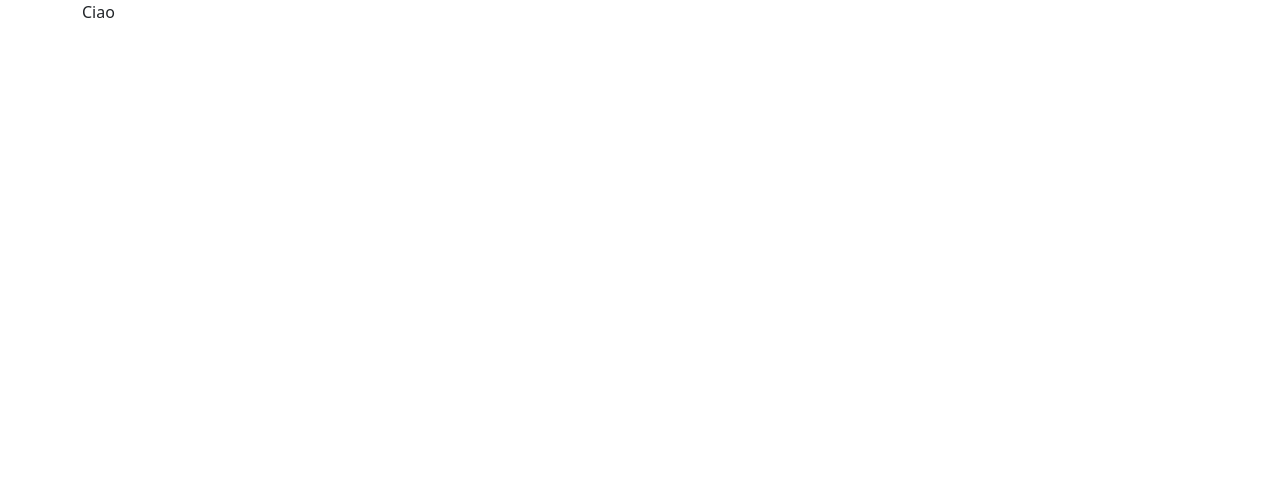
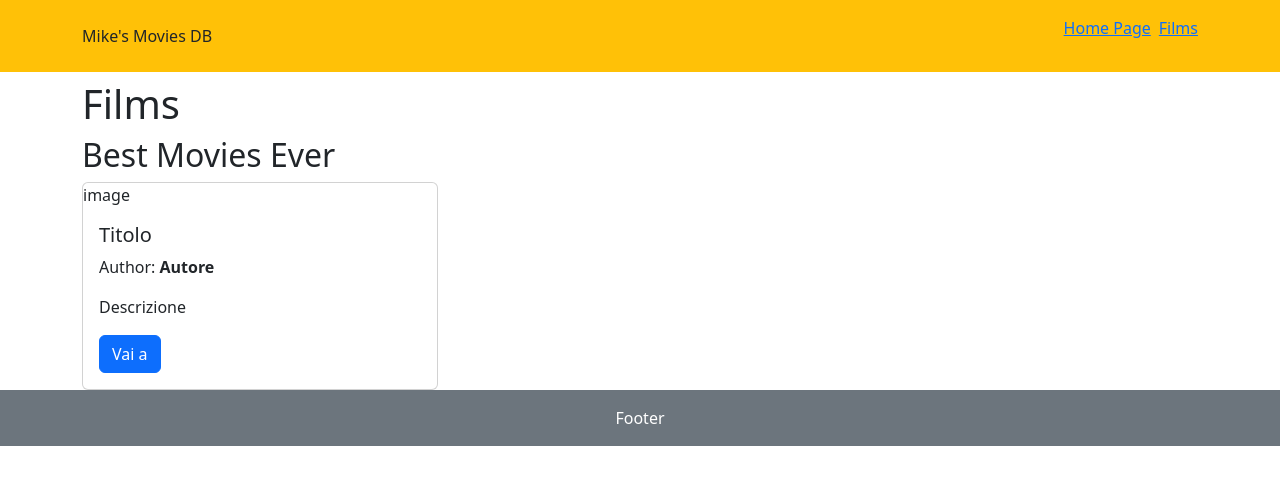
Before and after one commit to MegaEmme/webapp-react, a React (Vite) app: page /movies in a window 1280 px wide. Shown: the top 484 px of the page. Built offline with nearby package versions, Linux system fonts and the light colour scheme.

Commit message:
milestone 1 and 2

```diff
--- a/src/App.jsx
+++ b/src/App.jsx
@@ -1,12 +1,22 @@
+import { BrowserRouter, Route, Routes } from "react-router-dom";
+import MoviesPage from "./pages/Movies";
+import MovieDetail from "./pages/MovieDetail";
+import DefaultLayout from "./layouts/DefaultLayout";
+
 function App() {
 
   return (
-    <>
-      <div className="container">
-        Ciao
-      </div>
-    </>
+    <BrowserRouter>
+      <Routes>
+        <Route element={<DefaultLayout />}>
+          <Route path="/" element={<div>Home Page</div>} />
+          <Route path='/movies' Component={MoviesPage} />
+          <Route path="/movies/:id" Component={MovieDetail} />
+        </Route>
+        <Route path="*" element={<div>404</div>} />
+      </Routes>
+    </BrowserRouter>
   )
-}
+};
 
-export default App
+export default App;
--- /dev/null
+++ b/src/components/Footer.jsx
@@ -0,0 +1,7 @@
+const Footer = () => {
+    return (
+        <footer className="text-bg-secondary p-3 d-flex justify-content-center">Footer</footer>
+    )
+}
+
+export default Footer;
--- /dev/null
+++ b/src/components/Header.jsx
@@ -0,0 +1,21 @@
+import { NavLink } from "react-router-dom"
+
+const Header = () => {
+    return (
+        <header className="bg-warning py-3 mb-2">
+            <div className="container d-flex justify-content-between align-items-center">
+                <div>Mike's Movies DB</div>
+                <ul className="d-flex list-unstyled m-o gap-2">
+                    <li>
+                        <NavLink to='/'>Home Page</NavLink>
+                    </li>
+                    <li>
+                        <NavLink to='/movies'>Films</NavLink>
+                    </li>
+                </ul>
+            </div>
+        </header>
+    )
+};
+
+export default Header;
--- /dev/null
+++ b/src/components/MovieCard.jsx
@@ -0,0 +1,17 @@
+const MovieCard = () => {
+    return (
+        <>
+            <div className="card">
+                image
+                <div className="card-body">
+                    <h5 className="card-title">Titolo</h5>
+                    <p>Author: <strong>Autore</strong></p>
+                    <p className="card-text">Descrizione</p>
+                    <a href="#" className="btn btn-primary">Vai a </a>
+                </div>
+            </div>
+        </>
+    )
+};
+
+export default MovieCard;
--- /dev/null
+++ b/src/layouts/DefaultLayout.jsx
@@ -0,0 +1,17 @@
+import { Outlet } from "react-router-dom"
+import Header from "../components/Header";
+import Footer from "../components/Footer";
+
+const DefaultLayout = () => {
+    return (
+        <>
+            <Header />
+            <main className="container">
+                <Outlet />
+            </main>
+            <Footer />
+        </>
+    )
+};
+
+export default DefaultLayout;
--- /dev/null
+++ b/src/pages/MovieDetail.jsx
@@ -0,0 +1,9 @@
+const MovieDetail = () => {
+    return (
+        <div>
+            Dettaglio del film
+        </div>
+    )
+};
+
+export default MovieDetail;
--- /dev/null
+++ b/src/pages/Movies.jsx
@@ -0,0 +1,19 @@
+import MovieCard from "../components/MovieCard";
+
+const MoviesPage = () => {
+    return (
+        <>
+            <h1>Films</h1>
+            <section>
+                <h2>Best Movies Ever</h2>
+                <div className="row">
+                    <div className="col-12 col-md-4">
+                        <MovieCard />
+                    </div>
+                </div>
+            </section>
+        </>
+    )
+};
+
+export default MoviesPage;
```
